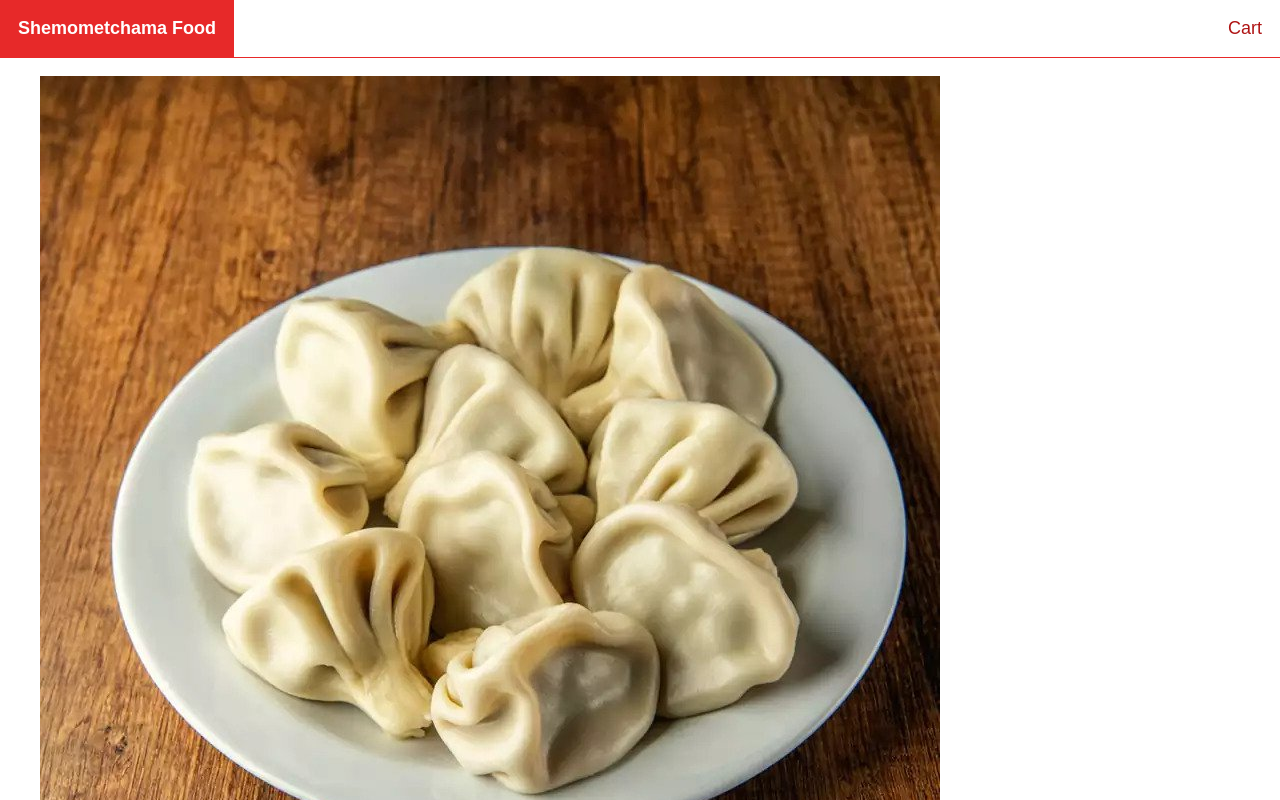
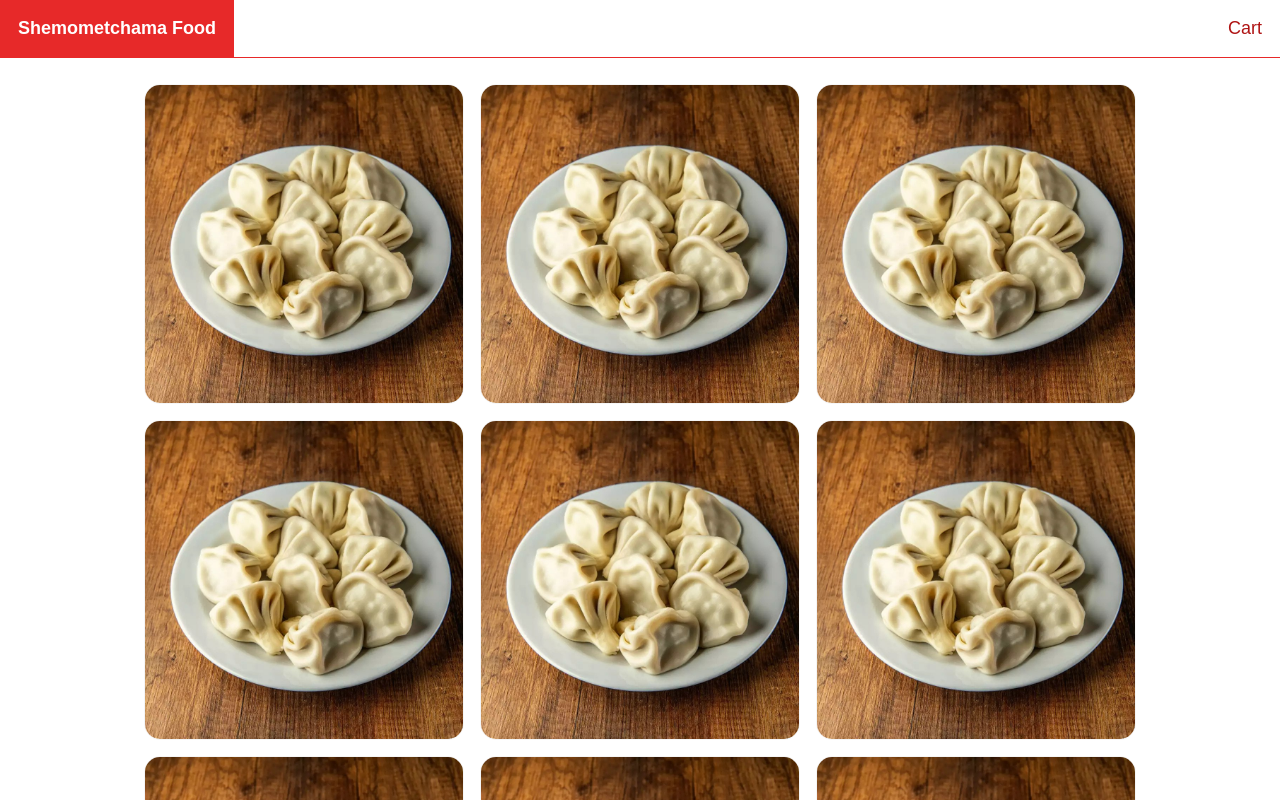
Before and after one commit to marishka1997/food-order-app, an Angular app in the folder shemometchama-food-order-website-app/: page / in a window 1280 px wide. Shown: the top 800 px of the page. Built offline with nearby package versions, Linux system fonts and the light colour scheme.

Commit message:
styling foods cards

```diff
--- a/shemometchama-food-order-website-app/src/app/home/home.component.css
+++ b/shemometchama-food-order-website-app/src/app/home/home.component.css
@@ -0,0 +1,23 @@
+ul {
+  display: flex;
+  justify-content: center;
+  align-items: center;
+  flex-wrap: wrap;
+  list-style-type: none;
+  padding: 0;
+}
+ul li a {
+  height: 20rem;
+  width: 20rem;
+  border: 1px solid whitesmoke;
+  border-radius: 1rem;
+  margin: 0.5rem;
+  display: flex;
+  flex-direction: column;
+  overflow: hidden;
+  color: #e72929;
+}
+li a:hover {
+  opacity: 0.9;
+  cursor: pointer;
+}
--- a/shemometchama-food-order-website-app/src/app/home/home.component.html
+++ b/shemometchama-food-order-website-app/src/app/home/home.component.html
@@ -1,5 +1,7 @@
 <ul>
   <li *ngFor="let food of foods">
-    <img src="{{food}}" alt="food-images">
+    <a>
+        <img src="{{food}}" alt="food-images">
+    </a>
   </li>
 </ul>
--- a/shemometchama-food-order-website-app/src/app/services/food/food.service.ts
+++ b/shemometchama-food-order-website-app/src/app/services/food/food.service.ts
@@ -11,7 +11,13 @@
 return [
   `assets/khinkali/kalakuri-khinkali.jpg`,
   `assets/khinkali/kalakuri-khinkali.jpg`,
-  `assets/khinkali/kalakuri-khinkali.jpg`
+  `assets/khinkali/kalakuri-khinkali.jpg`,
+  `assets/khinkali/kalakuri-khinkali.jpg`,
+  `assets/khinkali/kalakuri-khinkali.jpg`,
+  `assets/khinkali/kalakuri-khinkali.jpg`,
+  `assets/khinkali/kalakuri-khinkali.jpg`,
+  `assets/khinkali/kalakuri-khinkali.jpg`,
+  `assets/khinkali/kalakuri-khinkali.jpg`,
 ]
   }
 }
--- a/shemometchama-food-order-website-app/src/styles.css
+++ b/shemometchama-food-order-website-app/src/styles.css
@@ -4,7 +4,9 @@
 * {
   box-sizing: border-box;
 }
-
+html {
+  font-size: 16px;
+}
 body {
   margin: 0;
   font-family: Quicksand, sans-serif;
```
